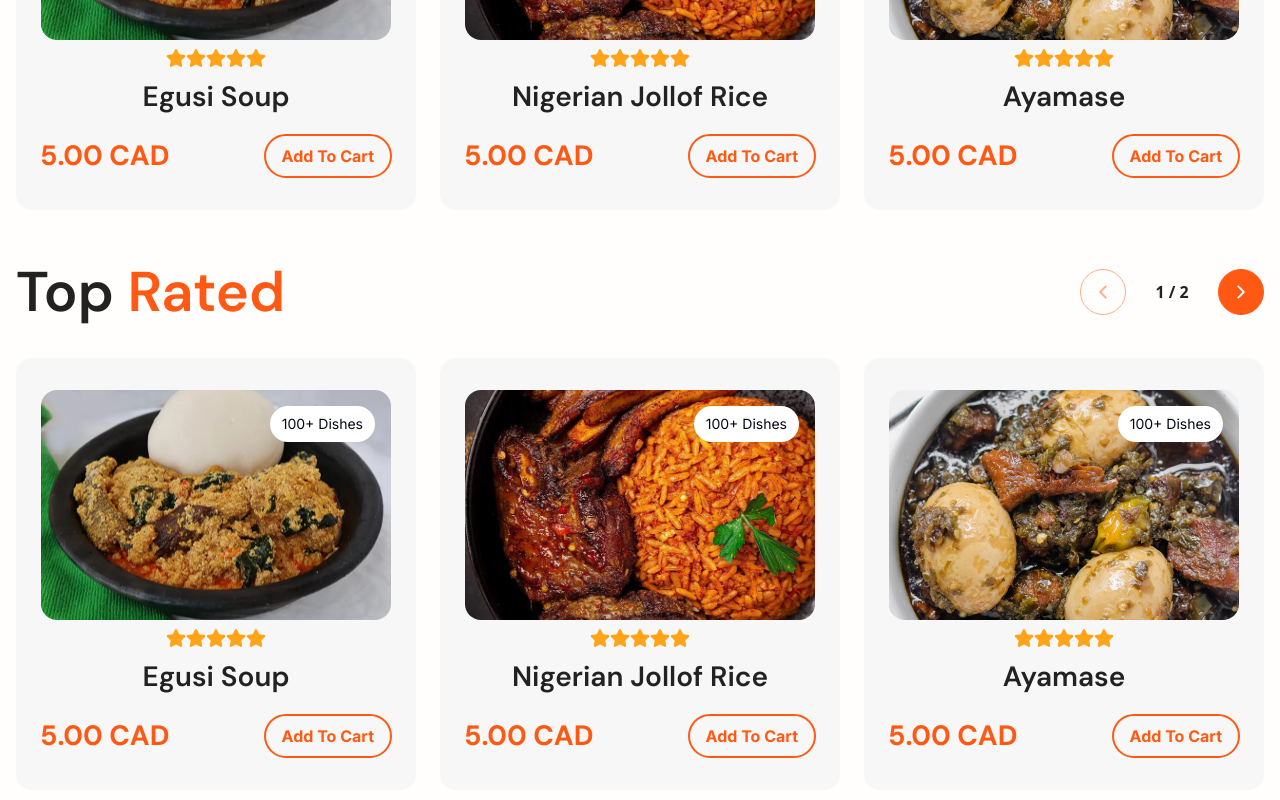
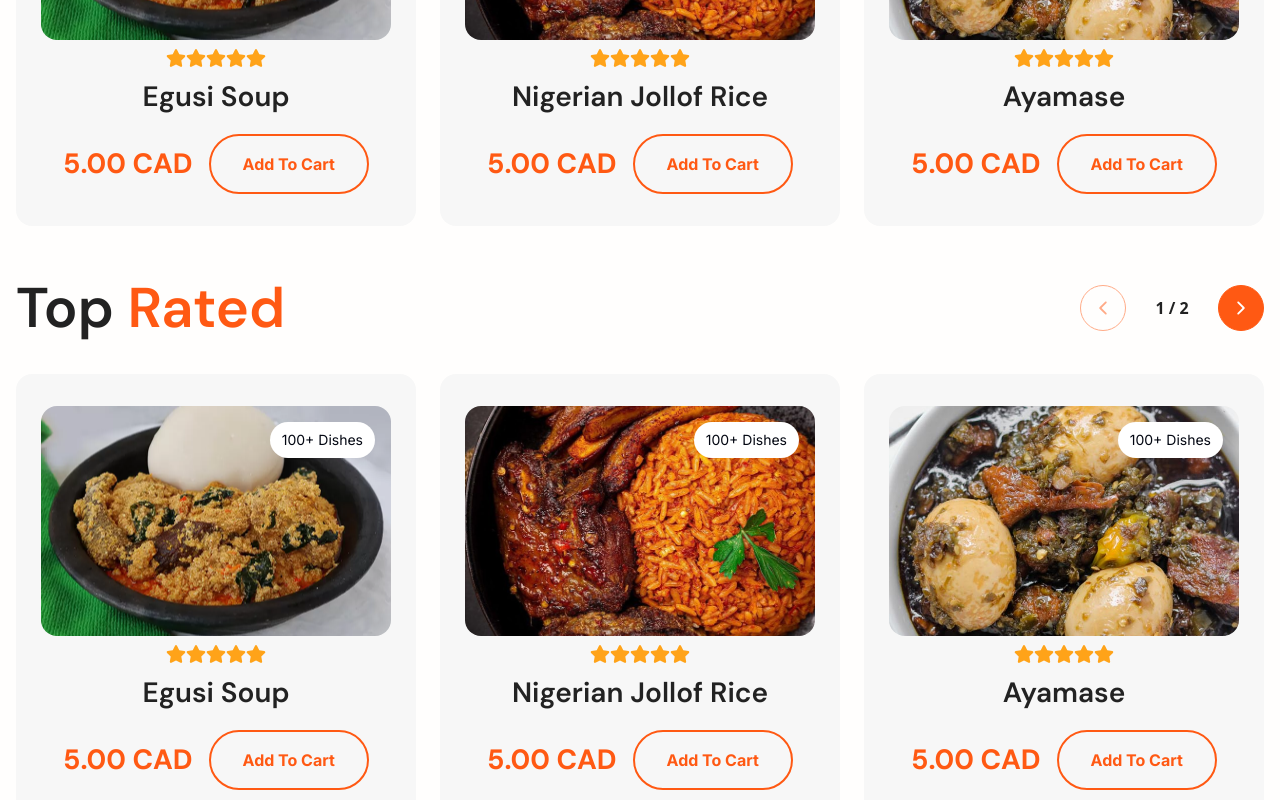
Before and after one commit to jihansofts/AfricanFoodWebsite, a Next.js app: page / in a window 1280 px wide. Shown: the part 2580-3380 px from the top of the page. Built offline with nearby package versions, Linux system fonts and the light colour scheme.

Commit message:
update new listed product commit

```diff
--- a/src/app/listed-product-vendor/page.tsx
+++ b/src/app/listed-product-vendor/page.tsx
@@ -228,13 +228,18 @@ export default function ProductPage() {
                   {product.title}
                 </h3>
 
-                <div className="w-full flex items-center justify-between mt-4">
+                <div className="w-full flex items-center justify-center gap-4 mt-4">
                   <span className="text-primary text-[28px] font-bold font-sans">
                     {product.price.toFixed(2)} CAD
                   </span>
-                  <button className="py-2 px-4 border-2 border-primary font-semibold text-primary rounded-full text-[16px] font-inter cursor-pointer hover:bg-primary hover:text-white transition">
-                    Add To Cart
-                  </button>
+                  <div className="flex items-center gap-2">
+                    <button className="py-3 px-6 border-2 border-primary font-semibold text-primary rounded-full text-[16px] font-inter cursor-pointer hover:bg-primary hover:text-white transition">
+                      Edit
+                    </button>
+                    <button className="py-3 px-6 border-2 border-primary font-semibold text-primary rounded-full text-[16px] font-inter cursor-pointer hover:bg-primary hover:text-white transition">
+                      Delete
+                    </button>
+                  </div>
                 </div>
               </div>
             ))}
--- a/src/common/FoodCard.tsx
+++ b/src/common/FoodCard.tsx
@@ -141,11 +141,11 @@ export default function FoodCard({
                 {item.title}
               </h3>
 
-              <div className="w-full flex items-center justify-between mt-4">
+              <div className="w-full flex items-center justify-center gap-4 mt-4">
                 <span className="text-primary text-[28px] font-bold font-sans">
                   {item.price.toFixed(2)} CAD
                 </span>
-                <button className="py-2 px-4 border-2 border-primary font-semibold text-primary rounded-full text-[16px] font-inter cursor-pointer hover:bg-primary hover:text-white transition">
+                <button className="py-4 px-8 border-2 border-primary font-semibold text-primary rounded-full text-[16px] font-inter cursor-pointer hover:bg-primary hover:text-white transition">
                   Add To Cart
                 </button>
               </div>
```
